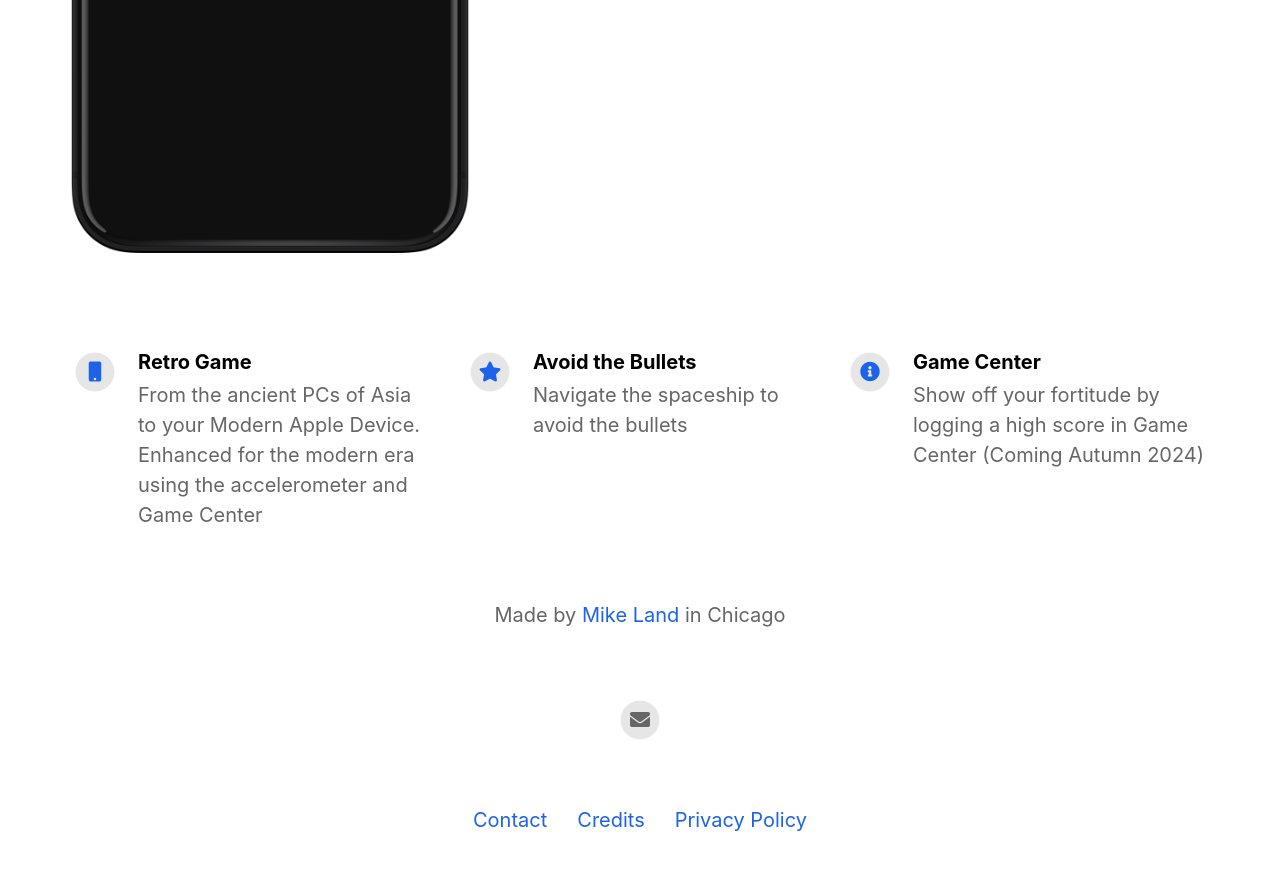
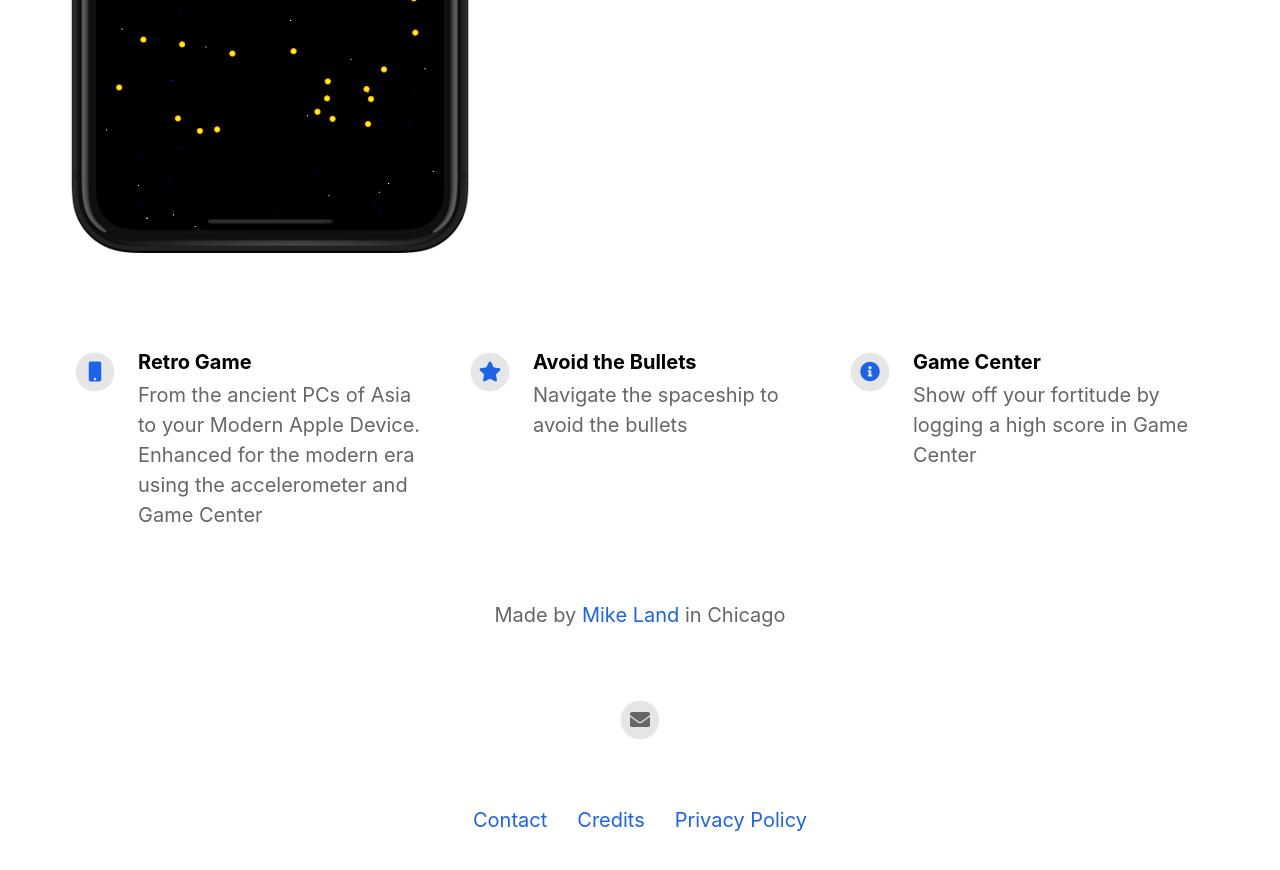
Before and after one commit to lando2319/man20sWebsite, a Jekyll site: the page built from index.html, in a window 1280 px wide and 900 px high, scrolled down 732 px. Shown: the top 870 px of the window. Built offline with Jekyll 4.4.1, drawn with Linux system fonts in a browser that asks for light colours; nearby versions of some CDN libraries.

Commit message:
update image and removes coming soon language on config.yaml

```diff
--- a/_config.yml
+++ b/_config.yml
@@ -45,7 +45,7 @@ features                                  :
     fontawesome_icon_name                 : star
 
   - title                                 : Game Center
-    description                           : Show off your fortitude by logging a high score in Game Center (Coming Autumn 2024)
+    description                           : Show off your fortitude by logging a high score in Game Center
     fontawesome_icon_name                 : info-circle
 
 
```
Also changed, not shown: assets/screenshot/ship.png (added).
